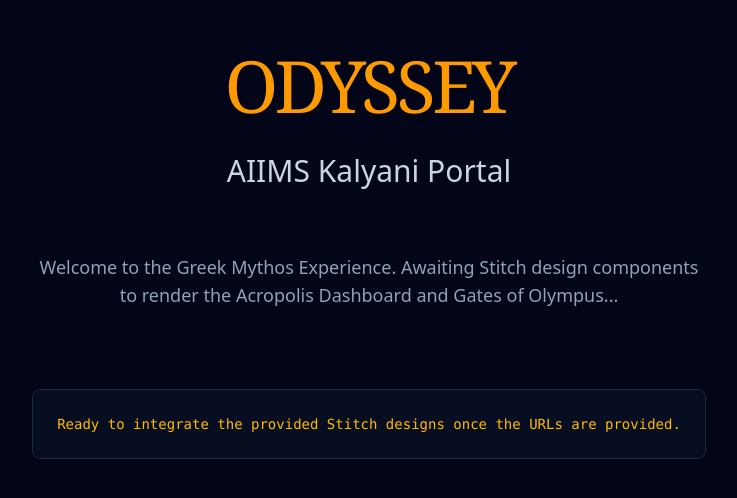
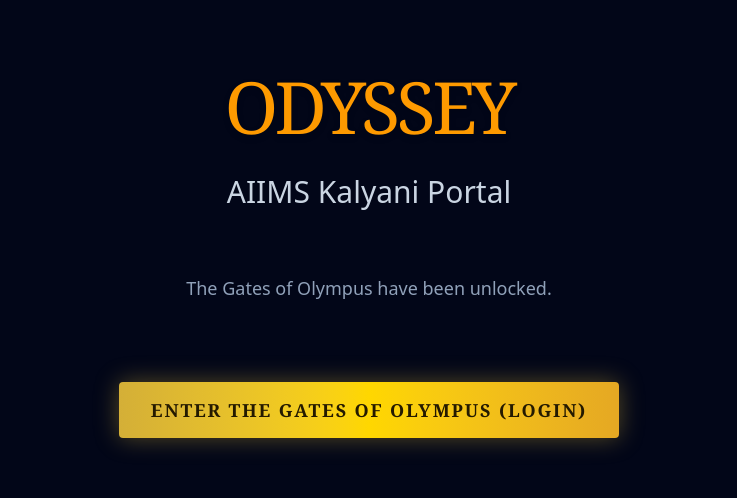
Before and after one commit to aayusharyaiam/AIIMS-Kalyani, a Next.js app: page / in a window 1280 px wide. Shown: the part 146-644 px from the top of the page, without its empty margins (271-1008 px from the left). Built offline with nearby package versions, Linux system fonts and the light colour scheme.

Commit message:
feat: add link to login page on home

```diff
--- a/src/app/page.tsx
+++ b/src/app/page.tsx
@@ -1,4 +1,5 @@
 import { Suspense } from "react";
+import Link from "next/link";
 
 export default function Home() {
   return (
@@ -14,14 +15,15 @@
           AIIMS Kalyani Portal
         </h2>
         <p className="text-lg text-slate-400 max-w-2xl mx-auto mt-8">
-          Welcome to the Greek Mythos Experience. Awaiting Stitch design components to render the Acropolis Dashboard and Gates of Olympus...
+          The Gates of Olympus have been unlocked.
         </p>
 
-        <div className="mt-12 p-6 rounded-lg border border-slate-800 bg-slate-900/50 backdrop-blur-sm">
-          <p className="text-amber-400 font-mono text-sm">
-            Ready to integrate the provided Stitch designs once the URLs are provided.
-          </p>
-        </div>
+        <Link
+          href="/login"
+          className="mt-12 py-3.5 px-8 rounded bg-gradient-to-r from-[#D4AF37] via-[#FFD700] to-[#E5A823] text-[#241a00] font-serif text-lg font-extrabold uppercase tracking-widest hover:brightness-110 shadow-[0_0_24px_rgba(212,175,55,0.4)] transition-all"
+        >
+          Enter the Gates of Olympus (Login)
+        </Link>
       </div>
     </main>
   );
```
